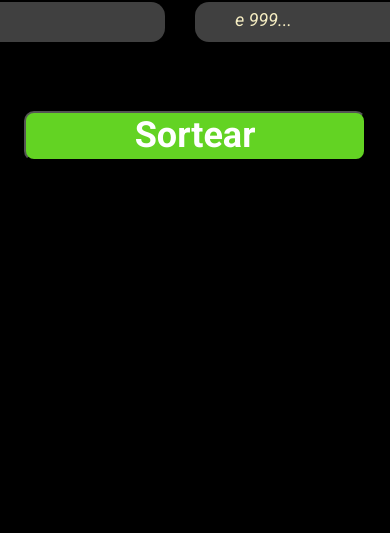
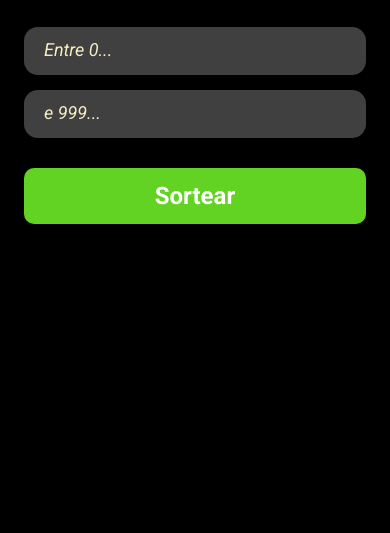
Before and after one commit to devsilvio41/sorteador, a plain HTML site: page index.html in a window 390 px wide. Shown: the part 343-876 px from the top of the page. Before the commit the page ends 844 px from the top, so only its background shows below. Drawn offline with Linux system fonts and the light colour scheme.

Commit message:
Atualização do CSS totalmente responsivo para mobile
Sorteador responsivo

```diff
--- a/CSS/style.css
+++ b/CSS/style.css
@@ -1,6 +1,19 @@
 /* ==========================================================================
-   Projeto mobile first
+   Variáveis e Reset Global
    ========================================================================== */
+:root {
+    --spacing-sm: 1rem;      /* 16px */
+    --spacing-md: 2rem;      /* 32px */
+    --spacing-lg: 4rem;      /* 64px */
+    --max-width-img: 583px;
+
+    /* Cores adicionadas às variáveis para facilitar manutenção */
+    --color-bg: #000000;
+    --color-text: #ffffff;
+    --color-input-bg: #404040;
+    --color-placeholder: #f5edc2;
+    --color-btn: #63d323;
+}
 
 * {
     margin: 0;
@@ -10,128 +23,143 @@
 }
 
 html, body {
-    background: #000;
+    background-color: var(--color-bg);
     width: 100%;
-    height: 100vh; /* Garante exatamente a altura visível da tela */
-    overflow: hidden; /* Corta o conteúdo excedente e esconde as barras */
-    }
-
-:root {
-    --spacing-sm: 1rem;
-    /* 16px */
-    --spacing-md: 2rem;
-    /* 32px */
-    --spacing-lg: 4rem;
-    /* 64px */
-    --max-width-img: 583px;
+    /* Alterado de height fixo e overflow hidden para permitir rolagem no mobile */
+    min-height: 100vh;
+    color: var(--color-text);
 }
 
 /* ==========================================================================
    Container da Imagem (Wrapper)
    ========================================================================== */
 .sorteio-wrapper {
-    /* Centralização com Flexbox */
     display: flex;
     justify-content: center;
     align-items: center;
-
-    /* Espaçamento fluido (Mobile First) */
     margin: var(--spacing-md) auto;
     padding: 0 var(--spacing-sm);
     width: 100%;
 }
 
-/* ==========================================================================
-   Elemento Imagem (Fluida e Responsiva)
-   ========================================================================== */
 .img-sorteio {
-/* Garante que a imagem nunca passe de 583px, mas encolha em telas menores */
     width: 100%;
     max-width: var(--max-width-img);
     height: auto;
-    /* Mantém a proporção sem distorcer */
     display: block;
     object-fit: contain;
 }
 
+/* ==========================================================================
+   Conteúdo Principal
+   ========================================================================== */
 main {
     display: flex;
     flex-direction: column;
     align-items: center;
+    padding: 0 var(--spacing-sm); /* Impede que o conteúdo cole nas bordas */
 }
+
 h2 {
-    color: #ffffff;
     font-weight: 400;
     text-align: center;
-    font-size: 2rem;
-    line-height: 100%;
-    letter-spacing: 0px;
+    /* Utilizando clamp para fonte fluida: min 1.5rem, ideal 4vw, max 2rem */
+    font-size: clamp(1.5rem, 4vw, 2rem);
+    line-height: 1.2;
+    margin-bottom: 29px;
 }
 
+.number-sorteado {
+    color: #63d323; /* Mesma cor de destaque do botão */
+    font-size: clamp(1rem, 6vw, 2.5rem); /* Fonte fluida e destacada */
+    font-weight: 700;
+    text-align: center;
+    margin-bottom: 20px;
+    min-height: 50px; /* Evita que o layout dê "pulos" quando o texto muda */
+    transition: transform 0.2s ease, color 0.2s ease;
+}
+
+/* ==========================================================================
+   Formulário / Inputs
+   ========================================================================== */
 .box-input {
-    display: inline-flex;
+    display: flex;
+    flex-direction: column; /* MOBILE FIRST: Elementos empilhados */
+    align-items: center;
+    gap: 15px; /* Substitui as margens laterais */
+    width: 100%;
+    max-width: 342px; /* Limita o crescimento em telas médias */
 }
-.input-min {
-    background-color: #404040;
-    padding-left: 40px;
-    color: #ffffff;
-    margin-right: 30px;
-    width: 320px;
-    height: 40px;
+
+/* Agrupamos os seletores para não repetir código (DRY) */
+.input-min,
+.input-max {
+    background-color: var(--color-input-bg);
+    color: var(--color-text);
+    padding-left: 20px;
+    padding-right: 20px;
+    width: 100%; /* Largura fluida em vez de 320px fixos */
+    height: 48px; /* Aumentado de 40px para 48px (Acessibilidade/Área de toque WCAG) */
     border-radius: 14px;
     border: none;
-    opacity: 1;
-    cursor: pointer;
+    cursor: text; /* Semanticamente mais correto que 'pointer' para inputs */
+    outline: none;
+    transition: border-color 0.2s ease, box-shadow 0.2s ease;
 }
 
-.input-min::placeholder {
-  color: #f5edc2;        /* Cor suave para o placeholder */
-  font-style: italic;      /* Estilo da fonte */
-  font-size: 18px;         /* Tamanho da fonta no placeholder */
-  font-weight: 400;        /* Peso da fonte */
-  opacity: 1;              /* Garante que a cor fique consistente no Firefox */
+/* Foco acessível */
+.input-min:focus,
+.input-max:focus {
+    box-shadow: 0 0 0 2px var(--color-btn);
 }
 
-.input-max {
-    background-color: #404040;
-    padding-left: 40px;
-    color: #ffffff;
-    width: 320px;
-    height: 40px;
-    border-radius: 14px;
-    border: none;
+.input-min::placeholder,
+.input-max::placeholder {
+    color: var(--color-placeholder);
+    font-style: italic;
+    font-size: 18px;
+    font-weight: 400;
     opacity: 1;
-    cursor: pointer;
 }
 
-.input-max::placeholder {
-  color: #f5edc2;       /* Cor suave para o placeholder */
-  font-style: italic;       /* Estilo da fonte */
-  font-size: 18px;         /* Tamanho da fonta no placeholder */
-  font-weight: 400;       /* Peso da fonte */
-  opacity: 1;             /* Garante que a cor fique consistente no Firefox */
+/* ==========================================================================
+   Botão
+   ========================================================================== */
+button {
+    background-color: var(--color-btn);
+    color: var(--color-text);
+    margin-top: 30px;
+    margin-bottom: var(--spacing-lg); /* Reduzida a margem de 187px para telas pequenas */
+    width: 100%; /* Fluido */
+    max-width: 342px; /* Limite máximo do design original */
+    height: 56px; /* Aumentado levemente para mobile */
+    border-radius: 10px;
+    border: none;
+    cursor: pointer;
+    font-weight: 700;
+    font-size: clamp(1.5rem, 5vw, 2.25rem); /* Fonte adaptável */
+    text-align: center;
+    transition: filter 0.3s ease; /* Transição suave para hover */
 }
 
-button {
-    background-color: #63d323;
-    color: #ffffff;
-    margin-top: 69px;
-    margin-bottom: 187px;
-    margin-left: auto;
-    margin-right: auto;
-    width: 342px;
-    height: 50px;
-    top: 858px;
-    left: 849px;
-    border-radius: 10px;
-    opacity: 1;
-    cursor: pointer;
-    /* Estilo do texto button */
-    font-weight: 700;
-    font-size: 36px;
-    line-height: 2.5px;
-    letter-spacing: 0px;
-    text-align: center;
-    vertical-align: middle;
+button:hover {
+    filter: brightness(1.1);
+}
 
+@media (min-width: 768px) {
+    .box-input {
+        flex-direction: row;      /* Coloca os inputs lado a lado no Tablet/Desktop */
+        max-width: 680px;         /* Permite expandir na horizontal */
+        justify-content: center;
+        gap: 20px;
+    }
+
+    .input-min,
+    .input-max {
+        width: 320px;             /* Largura fixa e igual para cada input no Desktop */
+    }
+
+    button {
+        width: 320px;             /* Mantém consistência visual com os inputs */
+    }
 }
```
